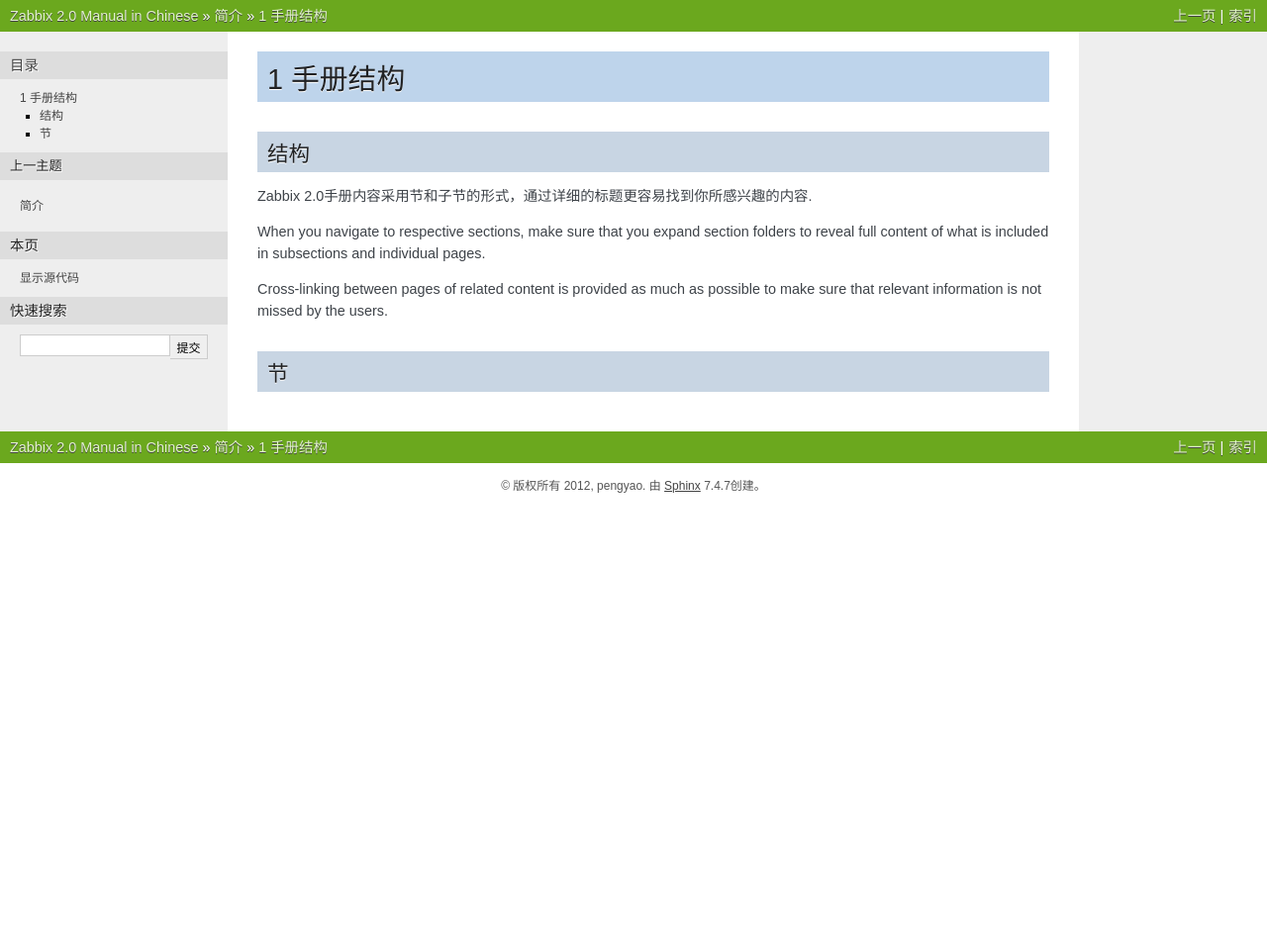
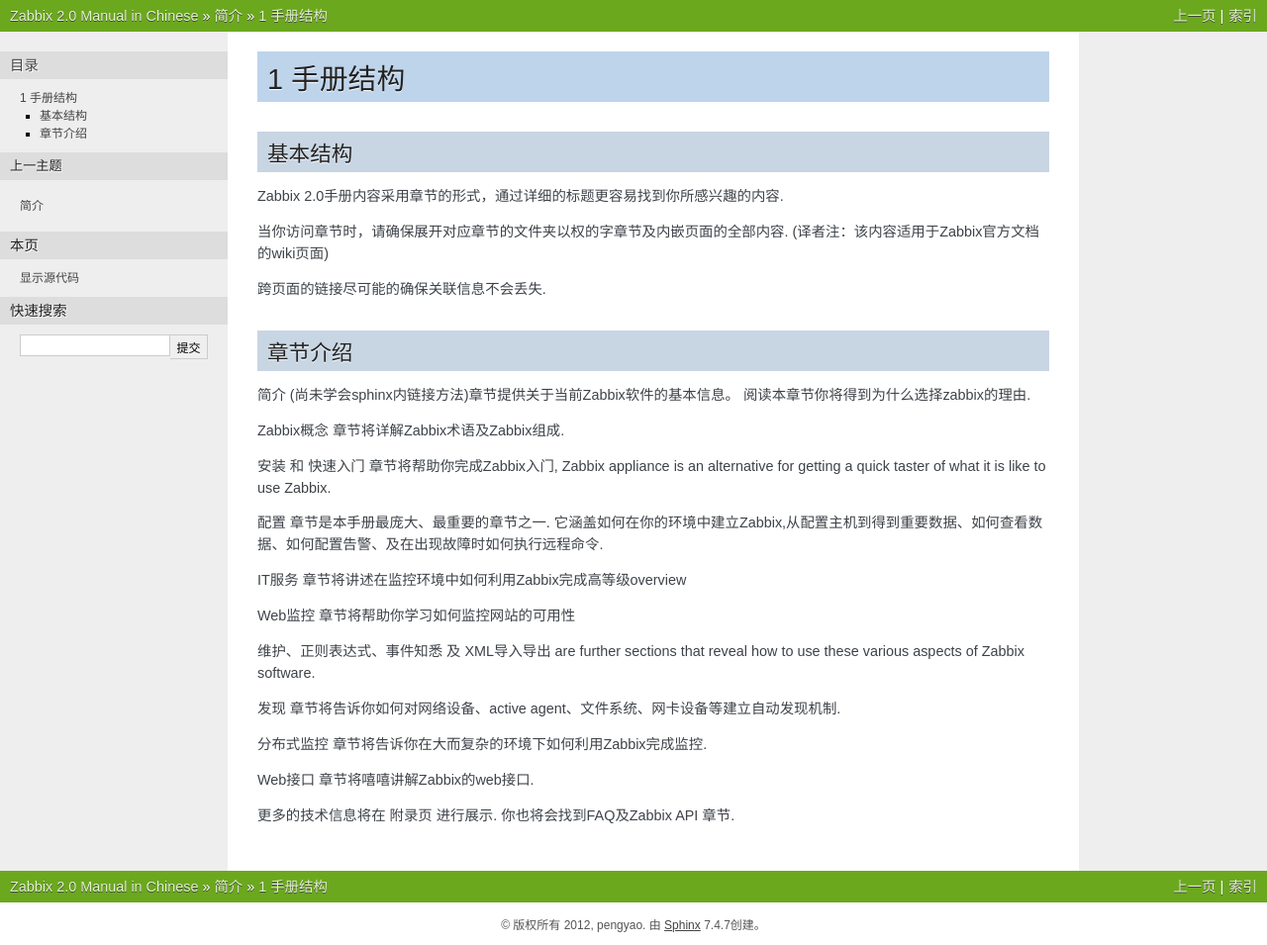
Before and after one commit to pengyao/Zabbix-manual-in-Chinese, a Sphinx documentation site: the page built from docs/introduction/manual_structure/index.rst, in a window 1280 px wide. Shown: the whole page at 99% size. Built offline with Sphinx 7.4.7, drawn with Linux system fonts in a browser that asks for light colours; before the commit the page ends 900 px from its top, so only the background shows below that.

Commit message:
translate introduction/manual_structure section

```diff
--- a/docs/introduction/manual_structure/index.rst
+++ b/docs/introduction/manual_structure/index.rst
@@ -2,14 +2,35 @@
 1 手册结构
 ==============
 
-结构
+基本结构
 -------------
 
-Zabbix 2.0手册内容采用节和子节的形式，通过详细的标题更容易找到你所感兴趣的内容.
+Zabbix 2.0手册内容采用章节的形式，通过详细的标题更容易找到你所感兴趣的内容.
 
-When you navigate to respective sections, make sure that you expand section folders to reveal full content of what is included in subsections and individual pages.
+当你访问章节时，请确保展开对应章节的文件夹以权的字章节及内嵌页面的全部内容. (译者注：该内容适用于Zabbix官方文档的wiki页面)
 
-Cross-linking between pages of related content is provided as much as possible to make sure that relevant information is not missed by the users.
+跨页面的链接尽可能的确保关联信息不会丢失.
 
-节
+章节介绍
 --------------
+简介 (尚未学会sphinx内链接方法)章节提供关于当前Zabbix软件的基本信息。 阅读本章节你将得到为什么选择zabbix的理由.
+
+Zabbix概念 章节将详解Zabbix术语及Zabbix组成.
+
+安装 和 快速入门 章节将帮助你完成Zabbix入门, Zabbix appliance is an alternative for getting a quick taster of what it is like to use Zabbix.
+
+配置 章节是本手册最庞大、最重要的章节之一. 它涵盖如何在你的环境中建立Zabbix,从配置主机到得到重要数据、如何查看数据、如何配置告警、及在出现故障时如何执行远程命令.
+
+IT服务 章节将讲述在监控环境中如何利用Zabbix完成高等级overview
+
+Web监控 章节将帮助你学习如何监控网站的可用性
+
+维护、正则表达式、事件知悉 及 XML导入导出 are further sections that reveal how to use these various aspects of Zabbix software.
+
+发现 章节将告诉你如何对网络设备、active agent、文件系统、网卡设备等建立自动发现机制.
+
+分布式监控 章节将告诉你在大而复杂的环境下如何利用Zabbix完成监控.
+
+Web接口 章节将嘻嘻讲解Zabbix的web接口.
+
+更多的技术信息将在 附录页 进行展示. 你也将会找到FAQ及Zabbix API 章节.
```
